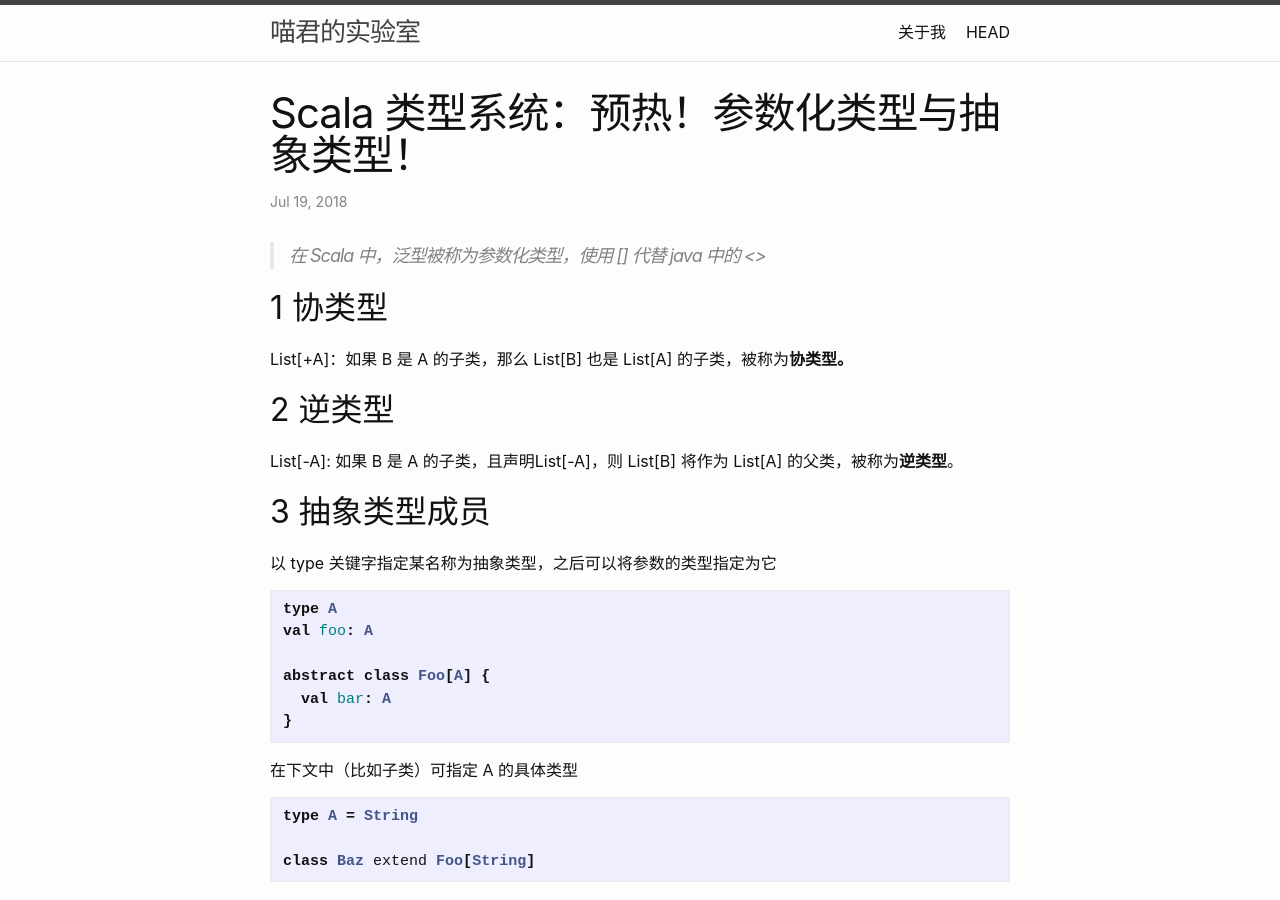
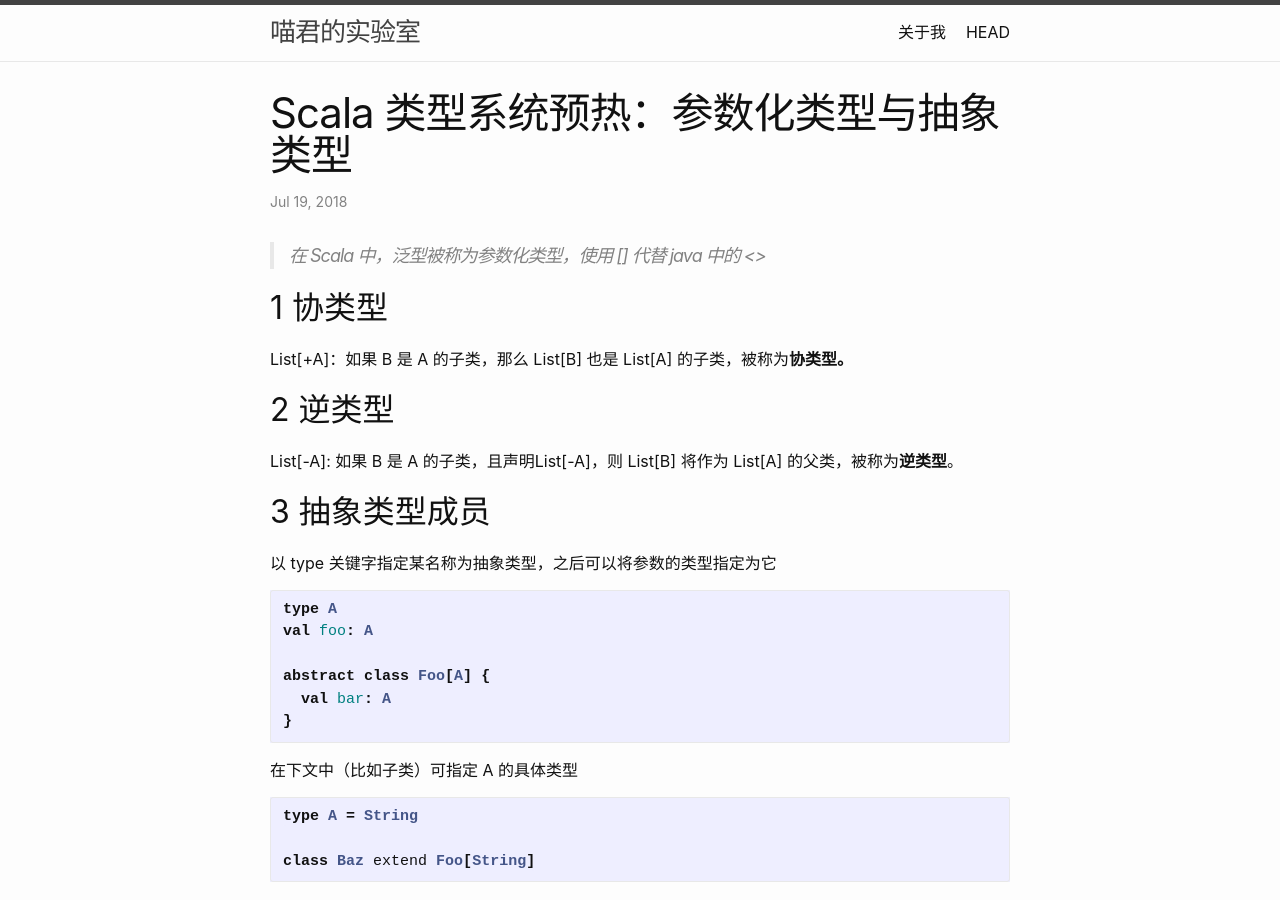
Before and after one commit to SinarPandora/SinarPandora.github.io.backup, a Jekyll site: the page built from _posts/2018-07-19-Scala 类型系统1.md, in a window 1280 px wide and 900 px high. Built offline with Jekyll 4.4.1, drawn with Linux system fonts in a browser that asks for light colours.

```diff
--- a/_posts/2018-07-19-Scala 类型系统1.md
+++ b/_posts/2018-07-19-Scala 类型系统1.md
@@ -1,6 +1,6 @@
 ---
 layout: post
-title: Scala 类型系统：预热！参数化类型与抽象类型！
+title: Scala 类型系统预热：参数化类型与抽象类型
 ---
 
 > 在 Scala 中，泛型被称为参数化类型，使用 [] 代替 java 中的 <>
```
